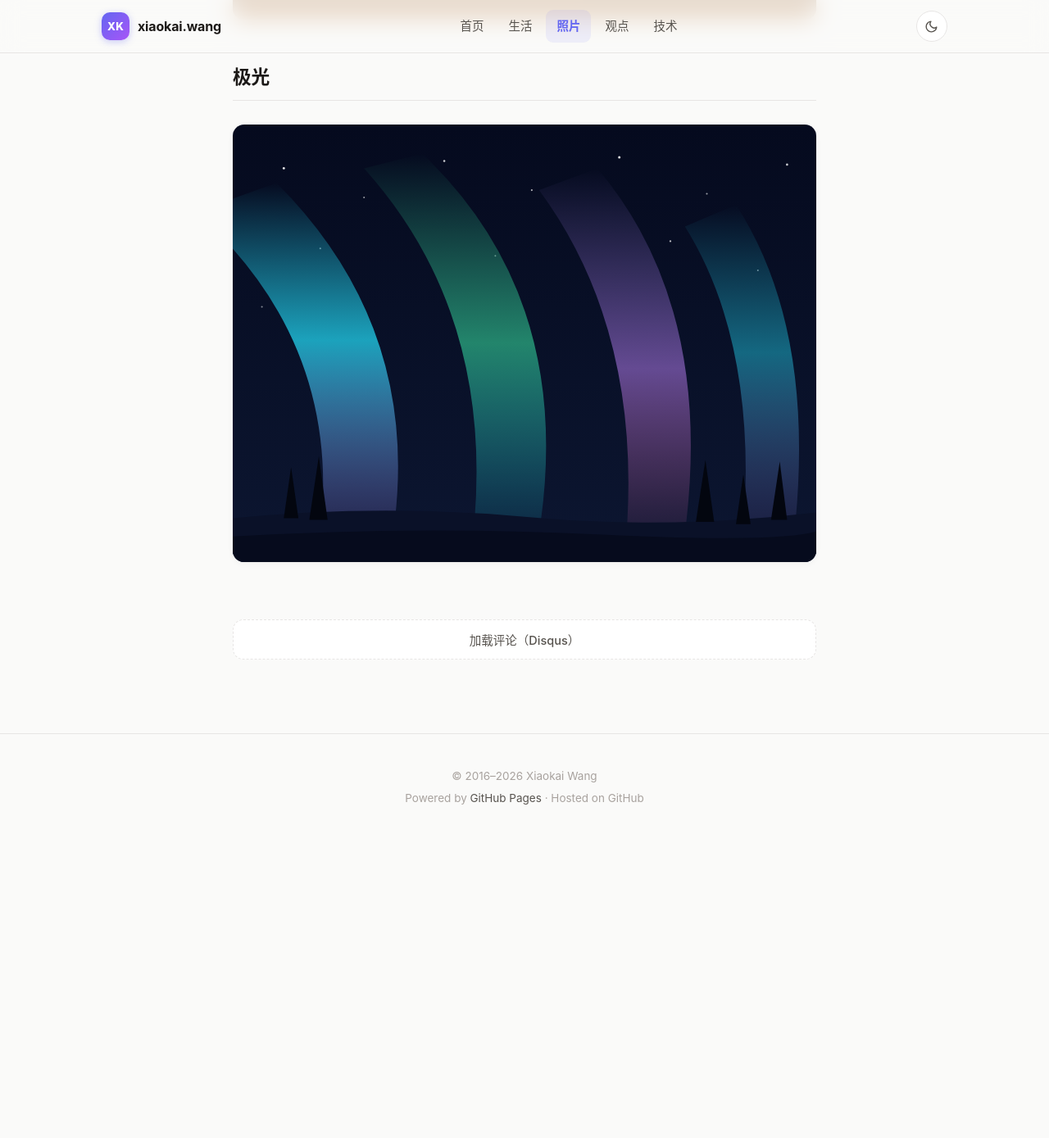
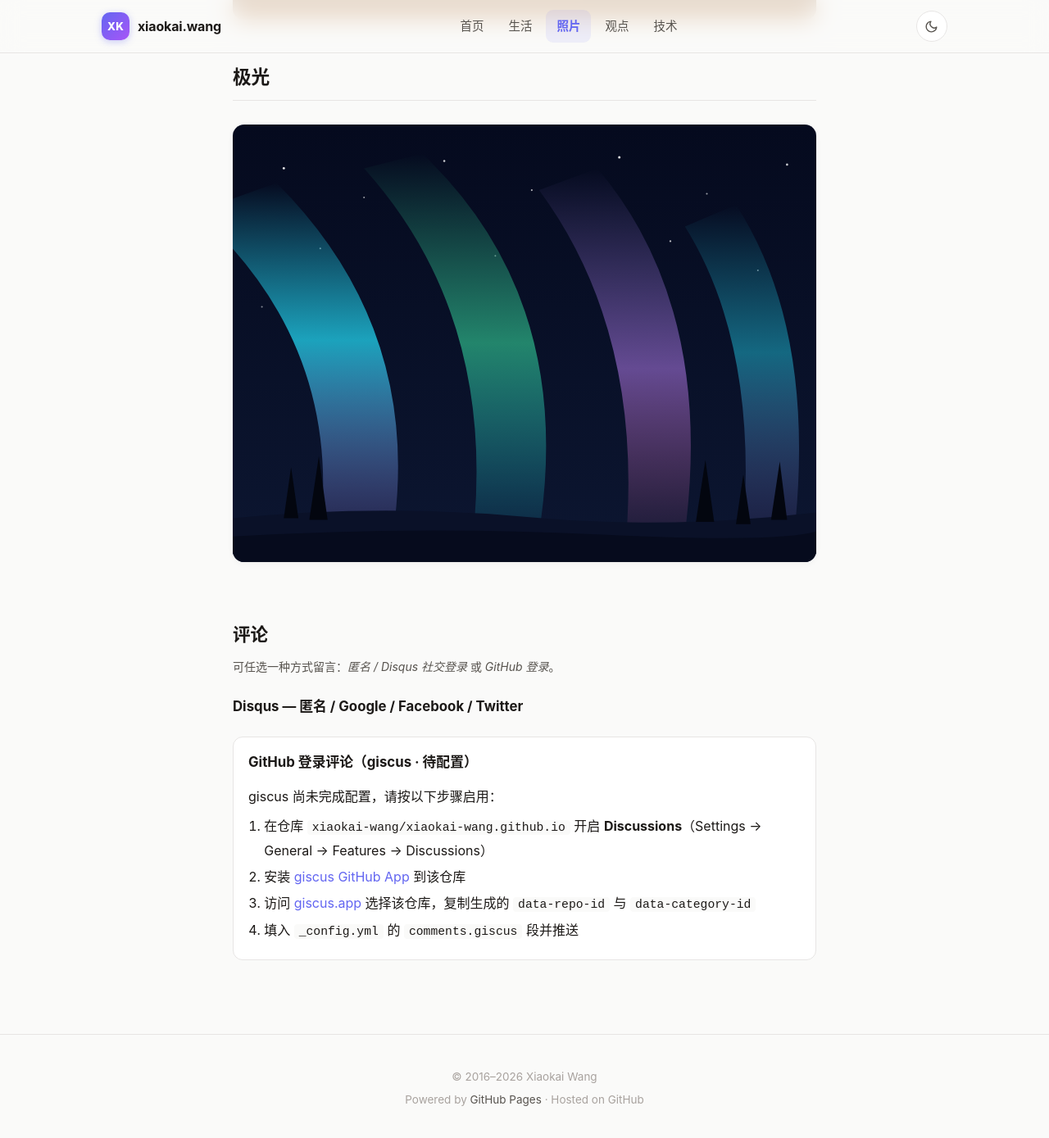
Before and after one commit to xiaokai-wang/xiaokai-wang.github.io, a Jekyll site: the page built from _posts/photos/2026-08-25-light-and-shadow.md, in a window 1280 px wide and 1400 px high, scrolled down 3735 px. Shown: the top 1389 px of the window at 82% size. Built offline with Jekyll 4.4.1, drawn with Linux system fonts in a browser that asks for light colours; comment, search, counter and statistics services are not loaded; before the commit the page ends 4768 px from its top, so only the background shows below that.

Commit message:
upsync-module: clickable references + auto-load Disqus & dual comment (Disqus/giscus)

```diff
--- a/_config.yml
+++ b/_config.yml
@@ -17,3 +17,16 @@
   provider: disqus
   disqus:
     short_name: xiaokaiwang
+
+  # giscus：基于 GitHub Discussions 的评论系统，评论需 GitHub 登录。
+  # 启用步骤：
+  #   1) 在指定仓库开启 Discussions（Settings → General → Features → Discussions）
+  #   2) 安装 giscus GitHub App：https://github.com/apps/giscus
+  #   3) 在 https://giscus.app/zh-CN 选择该仓库与分类，复制 data-repo-id 与 data-category-id
+  #   4) 把下面的 repo_id / category_id 填上并推送
+  giscus:
+    repo: xiaokai-wang/xiaokai-wang.github.io   # 也可换成独立评论仓库，如 xiaokai-wang/comments
+    repo_id: ""                                   # 填入 giscus.app 给出的 ID
+    category: "General"                            # 讨论分类名
+    category_id: ""                               # 填入 giscus.app 给出的 ID
+    lang: zh-CN
--- a/_layouts/post.html
+++ b/_layouts/post.html
@@ -42,9 +42,49 @@
     </aside>
 {% endif %}
 
-{% if site.comments.disqus.short_name %}
-<div class="comments">
-  <button id="load-comments" data-disqus="{{ site.comments.disqus.short_name }}">加载评论（Disqus）</button>
-  <div id="disqus_thread"></div>
-</div>
+{% if site.comments.disqus.short_name or site.comments.giscus.repo %}
+<section class="comments">
+  <h2 class="comments-title">评论</h2>
+  <p class="comments-hint">可任选一种方式留言：<em>匿名 / Disqus 社交登录</em> 或 <em>GitHub 登录</em>。</p>
+
+  {% if site.comments.disqus.short_name %}
+  <div class="comments-block comments-disqus">
+    <h3>Disqus — 匿名 / Google / Facebook / Twitter</h3>
+    <div id="disqus_thread" data-disqus="{{ site.comments.disqus.short_name }}"></div>
+  </div>
+  {% endif %}
+
+  {% if site.comments.giscus.repo %}
+    {% if site.comments.giscus.repo_id != "" and site.comments.giscus.category_id != "" %}
+  <div class="comments-block comments-giscus">
+    <h3>GitHub 登录评论（giscus）</h3>
+    <script src="https://giscus.app/client.js"
+      data-repo="{{ site.comments.giscus.repo }}"
+      data-repo-id="{{ site.comments.giscus.repo_id }}"
+      data-category="{{ site.comments.giscus.category }}"
+      data-category-id="{{ site.comments.giscus.category_id }}"
+      data-mapping="pathname"
+      data-strict="1"
+      data-reactions-enabled="1"
+      data-emit-metadata="0"
+      data-input-position="top"
+      data-theme="preferred_color_scheme"
+      data-lang="{{ site.comments.giscus.lang | default: 'zh-CN' }}"
+      crossorigin="anonymous"
+      async></script>
+  </div>
+    {% else %}
+  <div class="comments-block comments-giscus-setup">
+    <h3>GitHub 登录评论（giscus · 待配置）</h3>
+    <p>giscus 尚未完成配置，请按以下步骤启用：</p>
+    <ol>
+      <li>在仓库 <code>{{ site.comments.giscus.repo }}</code> 开启 <strong>Discussions</strong>（Settings → General → Features → Discussions）</li>
+      <li>安装 <a href="https://github.com/apps/giscus" target="_blank" rel="noopener">giscus GitHub App</a> 到该仓库</li>
+      <li>访问 <a href="https://giscus.app/zh-CN" target="_blank" rel="noopener">giscus.app</a> 选择该仓库，复制生成的 <code>data-repo-id</code> 与 <code>data-category-id</code></li>
+      <li>填入 <code>_config.yml</code> 的 <code>comments.giscus</code> 段并推送</li>
+    </ol>
+  </div>
+    {% endif %}
+  {% endif %}
+</section>
 {% endif %}
--- a/css/style.css
+++ b/css/style.css
@@ -796,25 +796,42 @@
   margin: 0 auto;
   padding: 10px 24px 60px;
 }
-
-#load-comments {
-  width: 100%;
-  padding: 13px;
-  border-radius: 13px;
-  border: 1px dashed var(--border);
+.comments-title {
+  font-size: 1.35em;
+  margin: 0 0 8px;
+}
+.comments-hint {
+  color: var(--text-2);
+  font-size: 14px;
+  margin: 0 0 18px;
+}
+.comments-block {
+  margin: 22px 0 0;
+  padding: 18px 0 0;
+  border-top: 1px solid var(--border);
+}
+.comments-block:first-of-type { border-top: 0; padding-top: 0; }
+.comments-block h3 {
+  font-size: 1.05em;
+  margin: 0 0 12px;
+  color: var(--text-1);
+}
+#disqus_thread { min-height: 0; }
+.comments-giscus iframe { max-width: 100%; }
+.comments-giscus-setup {
   background: var(--card);
-  color: var(--text-2);
-  font-size: 14.5px;
-  font-weight: 500;
-  font-family: inherit;
-  cursor: pointer;
-  transition: all 0.2s ease;
+  border: 1px solid var(--border);
+  border-radius: 12px;
+  padding: 16px 18px;
 }
-
-#load-comments:hover {
-  color: var(--accent);
-  border-color: var(--accent);
-  background: var(--accent-soft);
+.comments-giscus-setup p { margin: 0 0 8px; }
+.comments-giscus-setup ol { margin: 6px 0 0 1.2em; padding: 0; }
+.comments-giscus-setup li { margin: 4px 0; }
+.comments-giscus-setup code {
+  background: var(--bg);
+  padding: 1px 6px;
+  border-radius: 4px;
+  font-size: 0.92em;
 }
 
 /* ============ 404 ============ */
--- a/js/main.js
+++ b/js/main.js
@@ -15,7 +15,11 @@
   if (toggle) {
     toggle.addEventListener("click", function () {
       var current = root.getAttribute("data-theme") === "dark" ? "dark" : "light";
-      setTheme(current === "dark" ? "light" : "dark");
+      var next = current === "dark" ? "light" : "dark";
+      setTheme(next);
+      if (window.giscus && typeof window.giscus.setTheme === "function") {
+        window.giscus.setTheme(next);
+      }
     });
   }
 
@@ -33,19 +37,34 @@
     else if (mq.addListener) { mq.addListener(onChange); }
   }
 
-  /* lazy-load Disqus comments on demand */
-  var loadBtn = document.getElementById("load-comments");
-  if (loadBtn) {
-    loadBtn.addEventListener("click", function () {
-      var shortname = loadBtn.getAttribute("data-disqus");
-      if (!shortname) { return; }
-      var d = document;
-      var s = d.createElement("script");
-      s.async = true;
-      s.src = "https://" + shortname + ".disqus.com/embed.js";
-      s.setAttribute("data-timestamp", +new Date());
-      (d.head || d.body).appendChild(s);
-      loadBtn.style.display = "none";
-    });
+  /* auto-load Disqus comments on page load */
+  function bootDisqus() {
+    var thread = document.getElementById("disqus_thread");
+    if (!thread) { return; }
+    var shortname = thread.getAttribute("data-disqus");
+    if (!shortname) { return; }
+    var s = document.createElement("script");
+    s.async = true;
+    s.src = "https://" + shortname + ".disqus.com/embed.js";
+    s.setAttribute("data-timestamp", +new Date());
+    (document.head || document.body).appendChild(s);
   }
+  if (document.readyState === "loading") {
+    document.addEventListener("DOMContentLoaded", bootDisqus);
+  } else {
+    bootDisqus();
+  }
+
+  /* sync giscus (GitHub Discussions) theme with the site theme once it loads */
+  function syncGiscusTheme() {
+    if (window.giscus && typeof window.giscus.setTheme === "function") {
+      window.giscus.setTheme(root.getAttribute("data-theme") || "light");
+      return true;
+    }
+    return false;
+  }
+  var giscusTimer = setInterval(function () {
+    if (syncGiscusTheme()) { clearInterval(giscusTimer); }
+  }, 250);
+  setTimeout(function () { clearInterval(giscusTimer); }, 15000);
 })();
```
Also changed, not shown: _posts/tech/2016-01-30-upsync-module.md (+5 -9 lines).
